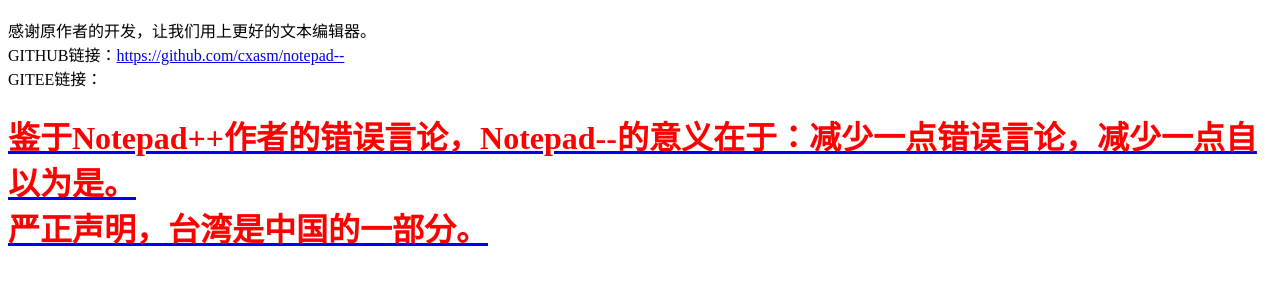
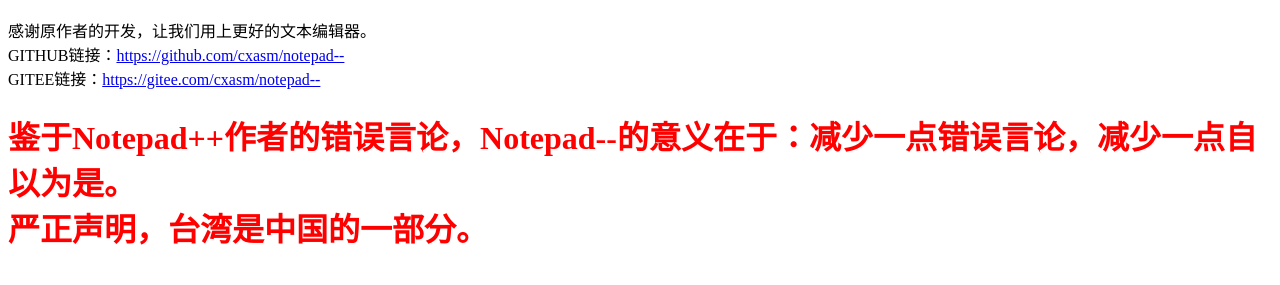
Before and after one commit to StarDustShine/notepad-down, a plain HTML site: page index.html in a window 1280 px wide. Shown: the part 57-342 px from the top of the page. Drawn offline with Linux system fonts and the light colour scheme.

Commit message:
Update index.html

```diff
--- a/index.html
+++ b/index.html
@@ -4,7 +4,7 @@
 <p>
 感谢原作者的开发，让我们用上更好的文本编辑器。<br>
 GITHUB链接：<a href="https://github.com/cxasm/notepad--">https://github.com/cxasm/notepad--</a><br>
-GITEE链接：<a href="https://gitee.com/cxasm/notepad--</a>https://gitee.com/cxasm/notepad--</a><br>
+GITEE链接：<a href="https://gitee.com/cxasm/notepad--">https://gitee.com/cxasm/notepad--</a><br>
 </p>
 <h1 style="color:#F00">鉴于Notepad++作者的错误言论，Notepad--的意义在于：减少一点错误言论，减少一点自以为是。<br>严正声明，台湾是中国的一部分。</h1>
 </p>
```
